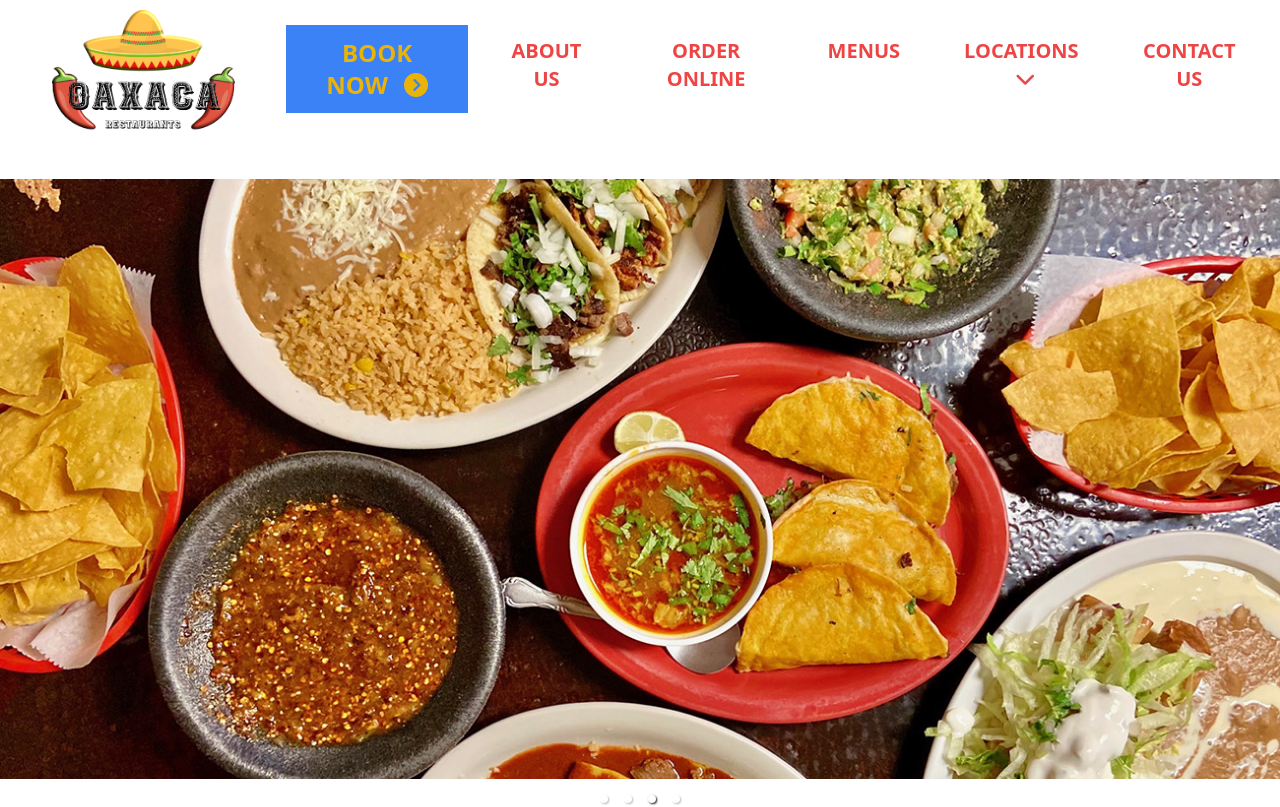
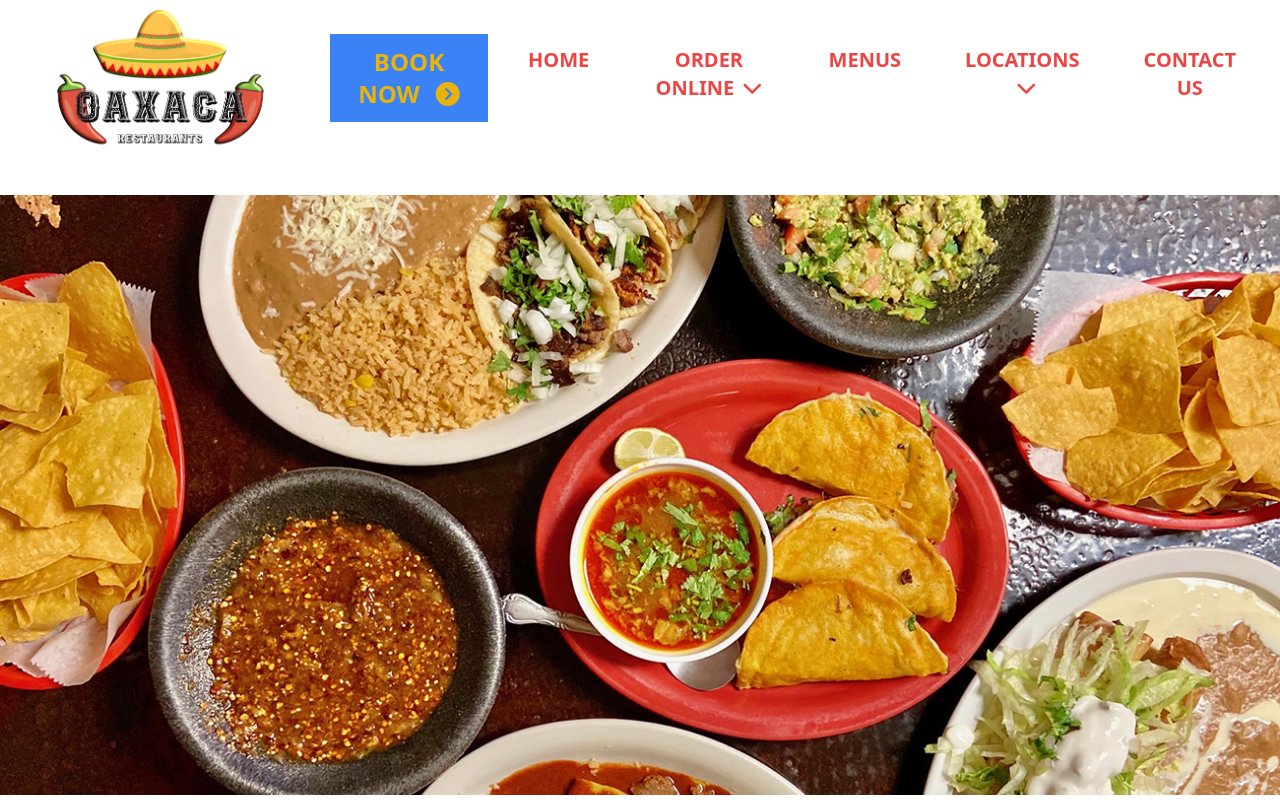
Before and after one commit to mureum/Restaurant-Website, a React (Create React App) app in the folder team-project/: page / in a window 1280 px wide. Shown: the top 807 px of the page. Built offline with nearby package versions, Linux system fonts and the light colour scheme.

Commit message:
Use NavBar component

```diff
--- a/team-project/src/Home.jsx
+++ b/team-project/src/Home.jsx
@@ -5,43 +5,14 @@ import p1 from "./assets/p1.png";
 import p2 from "./assets/p2.png";
 import "./App.css";
 import { Link } from 'react-router-dom';
+import { Navbar } from './common/Navbar';
+
 
 function Home() {
   return (
     <div className="App">
-      <header className="flex items-center">
-      <a href="/">
-        <img
-            src={logo}
-            width="300"
-            height="300"
-            style={{ marginLeft: "10px", marginTop: "10px" }}
-        />
-        </a>
+<Navbar />
 
-        <ul className="flex p-3">
-          <li className="p-3 px-6 mx-2 space-x-4 hover:bg-pink-500 bg-blue-500 text-yellow-500 text-2xl font-extrabold font-sans hover:text-yellow-300 uppercase">
-            <span><a href="/">Book Now</a></span>
-            <i className="fa-solid fa-circle-chevron-right"></i>
-          </li>
-          <li className="p-3 px-6 mx-2 hover:bg-pink-500 text-red-500 text-xl font-bold font-sans hover:text-yellow-300 uppercase">
-          <span><a href="/AboutUs">About Us</a></span>
-          </li>
-          <li className="p-3 px-6 mx-2 space-x-2 hover:bg-pink-500 text-red-500 text-xl font-bold font-sans hover:text-yellow-300 uppercase">
-            <span><a href="/order">Order Online</a></span>
-          </li>
-          <li className="p-3 px-6 mx-2 hover:bg-pink-500 text-red-500 text-xl font-bold font-sans hover:text-yellow-300 uppercase">
-            Menus
-          </li>
-          <li className="p-3 px-6 mx-2 space-x-2 hover:bg-pink-500 text-red-500 text-xl font-bold font-sans hover:text-yellow-300 uppercase">
-            <span>Locations</span>
-            <i className="fa-solid fa-chevron-down"></i>
-          </li>
-          <li className="p-3 px-6 mx-2 hover:bg-pink-500 text-red-500 text-xl font-bold font-sans hover:text-yellow-300 uppercase">
-            Contact Us
-          </li>
-        </ul>
-      </header>
       <Carousel
         useKeyboardArrows={true}
         autoPlay={true}
```
